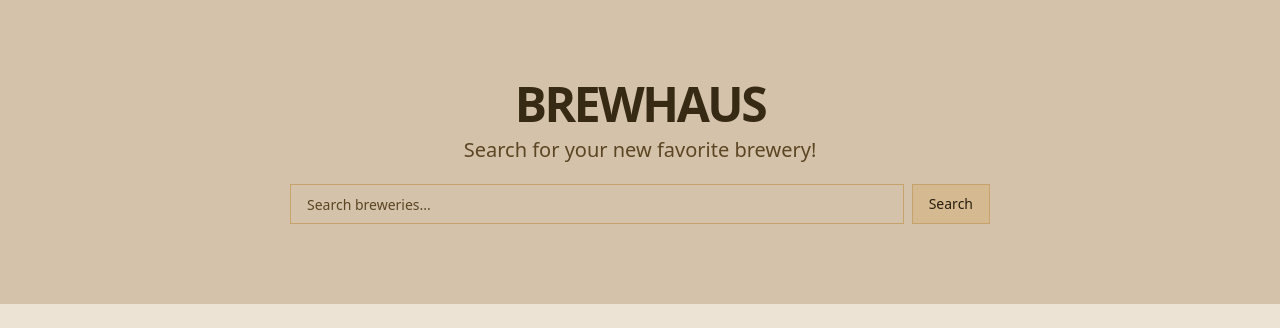
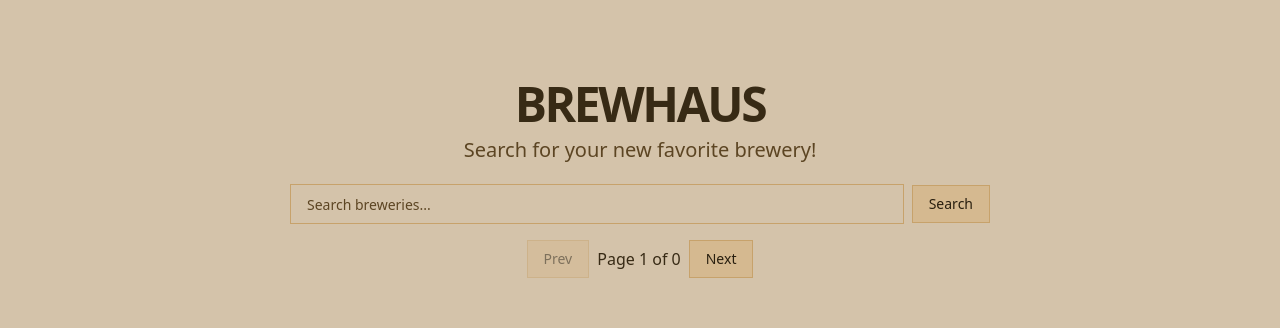
Before and after one commit to StephenMarkToms/Brews, a Nuxt app: page / in a window 1280 px wide. Shown: the top 328 px of the page. Built offline with nearby package versions, Linux system fonts and the light colour scheme; no server answers.

Commit message:
updated to start adding in meta info for dynamic pagination

```diff
--- a/pages/index.vue
+++ b/pages/index.vue
@@ -5,8 +5,18 @@ useHead({
 
 const searchQuery = ref('')
 const isLoading = ref(false)
-const { data, refresh } = await useLazyFetch(() => `/api/brewerydb/search?size=9&name=${searchQuery.value}`, {
-  watch: false // Remove automatic watching
+const currentPage = ref(1)
+const pageSize = 9
+
+const { data: metaData, refresh: refreshMeta } = await useLazyFetch(`/api/brewerydb/meta?name=${searchQuery.value}`, {
+  lazy: true,
+  server: false,
+  watch: false
+})
+
+const { data, refresh } = await useLazyFetch(() => `/api/brewerydb/search?size=${pageSize}&page=${currentPage.value}&name=${searchQuery.value}`, {
+  watch: false, // Remove automatic watching
+  server: false
 })
 
 // Custom debounce function
@@ -21,7 +31,15 @@ function debounce(fn, delay) {
 // Create a debounced version of the refresh function
 const debouncedRefresh = debounce(async () => {
   isLoading.value = true
-  await refresh()
+  const result = await refresh()
+  const metaResult = await refreshMeta()
+  if (metaResult && metaResult.data) {
+    totalPages.value = metaResult.data.total
+  }
+  if (result && result.data) {
+    data.value = result.data.breweries
+    totalResults.value = result.data.totalResults
+  }
   isLoading.value = false
 }, 300) // 300ms delay
 
@@ -33,6 +51,24 @@ watch(searchQuery, () => {
 const handleSearch = () => {
   debouncedRefresh()
 }
+
+const handlePrevPage = () => {
+  if (currentPage.value > 1) {
+    currentPage.value--
+    debouncedRefresh()
+  }
+}
+
+const handleNextPage = () => {
+  if (currentPage.value < totalPages.value) {
+    currentPage.value++
+    console.log('currentPage', currentPage.value)
+    debouncedRefresh()
+  }
+}
+
+const totalResults = ref(0)
+const totalPages = computed(() => Math.ceil(metaData.value?.total/pageSize) || 0)
 </script>
 
 
@@ -49,7 +85,8 @@ const handleSearch = () => {
           </div>
         </div>
       </div>
-      <form @submit.prevent="handleSearch" class="mt-5 max-w-[700px] mx-auto flex">
+      <form @submit.prevent="handleSearch" class="mt-5 max-w-[700px] mx-auto">
+        <div class="flex items-center">
           <input
             v-model="searchQuery"
             class="flex-grow h-10 border border-input ring-offset-background file:border-0 file:bg-transparent file:text-sm file:font-medium placeholder:text-muted-foreground focus-visible:outline-none focus-visible:ring-2 focus-visible:ring-ring focus-visible:ring-offset-2 disabled:cursor-not-allowed disabled:opacity-50 w-full rounded-lg bg-muted px-4 py-2 text-sm focus:outline-none focus:ring-2 focus:ring-primary focus:ring-offset-2"
@@ -62,6 +99,24 @@ const handleSearch = () => {
           >
             Search
           </button>
+        </div>
+        <div class="flex items-center justify-center mt-4 space-x-2">
+          <button
+            @click="handlePrevPage"
+            :disabled="currentPage === 1"
+            class="px-4 py-2 bg-primary text-primary-foreground border border-input rounded-lg text-sm font-medium hover:bg-primary/90 transition-colors disabled:opacity-50 disabled:cursor-not-allowed"
+          >
+          Prev
+          </button>
+          <span>Page {{ currentPage }} of {{ totalPages }}</span>
+          <button
+            @click="handleNextPage"
+            :disabled="currentPage === totalPages"
+            class="px-4 py-2 bg-primary text-primary-foreground border border-input rounded-lg text-sm font-medium hover:bg-primary/90 transition-colors disabled:opacity-50 disabled:cursor-not-allowed"
+          >
+            Next
+          </button>
+        </div>
       </form>
     </section>
     <section class="w-full py-12 md:py-24 lg:py-32">
@@ -91,7 +146,6 @@ const handleSearch = () => {
                   stroke-linejoin="round"
                   class="mx-auto h-12 w-12 text-primary"
                 >
-                  <!-- ... (SVG path data) ... -->
                 </svg>
                 <h1 class="mt-4 text-3xl font-bold tracking-tight text-foreground sm:text-4xl">No Breweries Found</h1>
                 <p class="mt-4 text-muted-foreground">
```
Also changed, not shown: 1 other file (tests, documents, lock files or other folders). Lines whose indentation alone changed are shown as unchanged.
